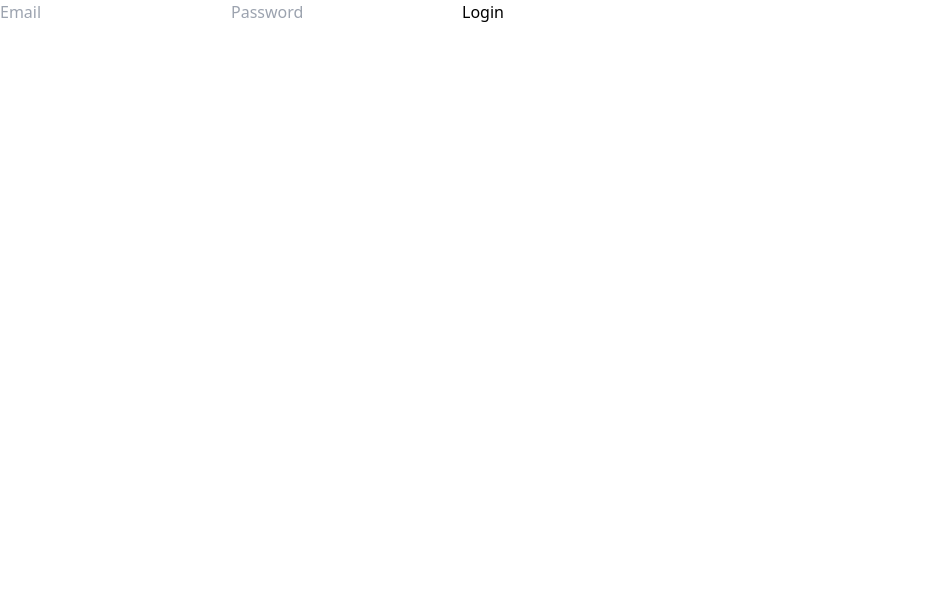
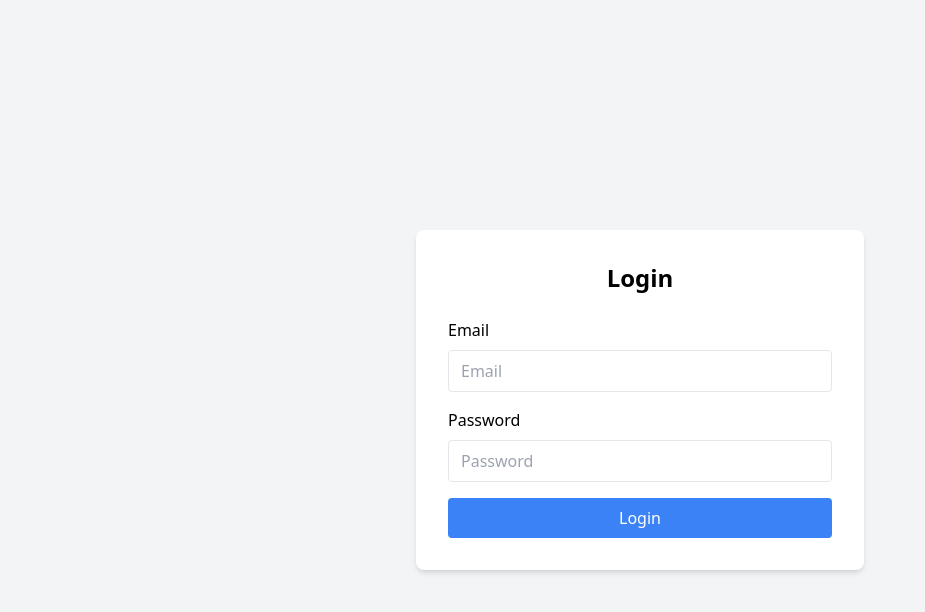
Before and after one commit to felltrin/operatioin-chicken-tender, a Next.js app: page /login in a window 1280 px wide. Shown: the top 612 px of the page, without its empty margins (0-925 px from the left). Built offline with nearby package versions, Linux system fonts and the light colour scheme.

Commit message:
Fixed the styling for main page and login page for ui consistency

```diff
--- a/src/app/login/page.tsx
+++ b/src/app/login/page.tsx
@@ -31,9 +31,17 @@ export default function Login() {
   };
 
   return (
-    <form onSubmit={handleLogin}>
+    <div className="min-h-screen flex items-center justify-center bg-gray-100">
+      <div className="bg-white p-8 rounded-lg shadow-md w-full max-w-md">
+        <h2 className="text-2xl font-bold mb-6 text-center">Login</h2>
+        <form onSubmit={handleLogin} className="max-w-md mx-auto">
+          <div className="mb-4">
+            <label htmlFor="email" className="block mb-2">
+              Email
+            </label>
             <input
               type="email"
+              id="email"
               value={credentials.email}
               onChange={(e) =>
                 setCredentials({
@@ -43,7 +51,14 @@ export default function Login() {
               }
               placeholder="Email"
               required
+              className="w-full px-3 py-2 border rounded"
             />
+          </div>
+
+          <div className="mb-4">
+            <label htmlFor="password" className="block mb-2">
+              Password
+            </label>
             <input
               type="password"
               value={credentials.password}
@@ -53,10 +68,20 @@ export default function Login() {
                   password: e.target.value,
                 })
               }
+              className="w-full px-3 py-2 border rounded"
               placeholder="Password"
               required
             />
-      <button type="submit">Login</button>
+          </div>
+
+          <button
+            type="submit"
+            className="w-full bg-blue-500 text-white py-2 rounded hover:bg-blue-600"
+          >
+            Login
+          </button>
         </form>
+      </div>
+    </div>
   );
 }
--- a/src/app/page.tsx
+++ b/src/app/page.tsx
@@ -2,5 +2,5 @@ import { useEffect, useState } from "react";
 import Link from "next/link";
 
 export default function Home() {
-  return <>Hello world</>;
+  return <h2 className="text-2xl font-bold mb-6 text-center">Hello world</h2>;
 }
```
Lines whose indentation alone changed are shown as unchanged.
